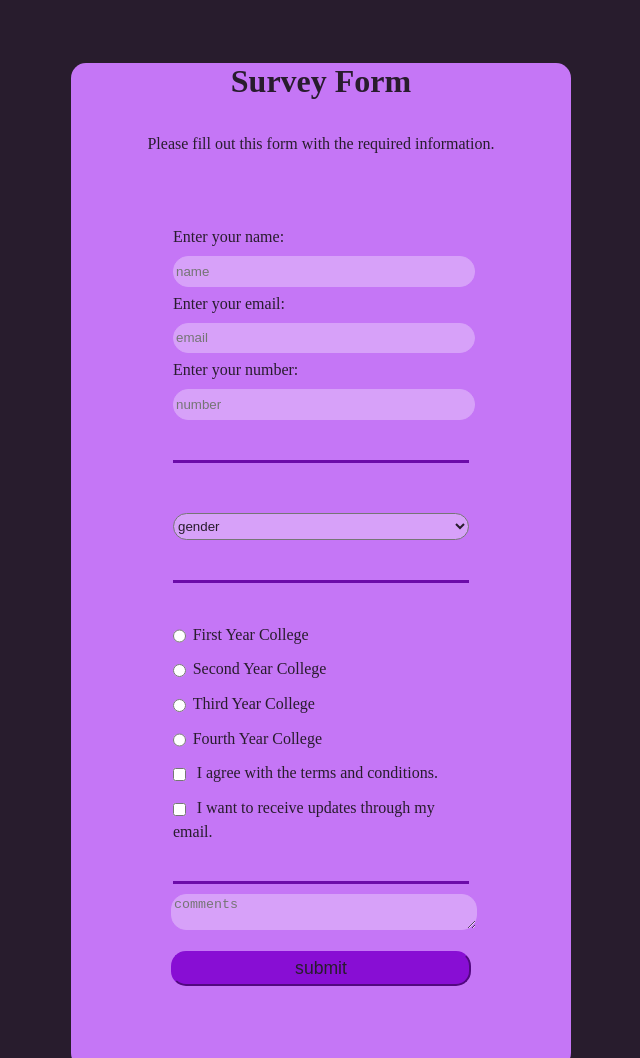
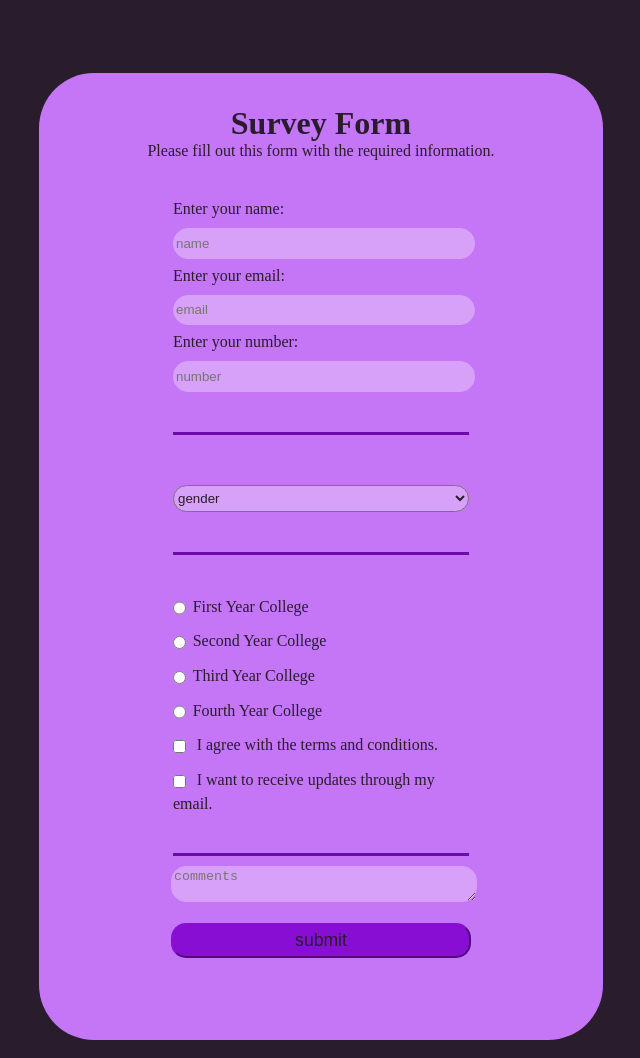
Before and after one commit to thoumust/surveyform, a plain HTML site: page index.html in a window 1280 px wide. Shown: the top 1058 px of the page, without its empty margins (319-959 px from the left). Drawn offline with Linux system fonts and the light colour scheme.

Commit message:
Update styles.css

```diff
--- a/styles.css
+++ b/styles.css
@@ -6,12 +6,12 @@ body {
 .form {
   width: 60vw;
   background-color: #C576F6;
-  margin: 0 auto;
-  padding-bottom: 2em;
+  margin: 45px auto;
+  padding: 2em;
   max-width: 500px;
   min-width: 300px;
   color: #281C2D;
-  border-radius: 15px;
+  border-radius: 55px;
 }
 #survey-form {
   width: 40vw;
@@ -22,7 +22,7 @@ body {
   color: #281C2D;
 }
 h1, p {
-  margin: 35px;
+  margin: 0 auto;
   text-align: center;
 }
 fieldset {
```
